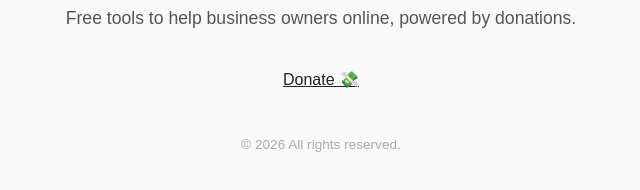
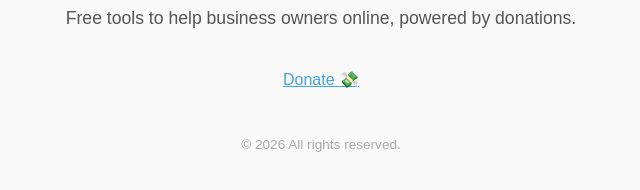
Before and after one commit to Spitfyre347/TheOnlineToolkit, a plain HTML site: page index.html in a window 1280 px wide. Shown: the part 496-686 px from the top of the page, 319-959 px from the left. Drawn offline with Linux system fonts and the light colour scheme.

Commit message:
Update donation link to Ko-fi

```diff
--- a/index.html
+++ b/index.html
@@ -31,7 +31,7 @@
   <img class="logo" src="Flagbot Logo (Circle).png" alt="Logo">
   <h1>The Online Toolkit</h1>
   <p>Free tools to help business owners online, powered by donations.</p>
-  <a href="https://google.com" style="display:inline-block;margin-top:1.5rem;font-size:1rem;color:#222;text-decoration:underline;">Donate 💸</a>
+  <a href="https://ko-fi.com/flagbot" style="display:inline-block;margin-top:1.5rem;font-size:1rem;color:#46a2da;text-decoration:underline;">Donate 💸</a>
   <footer>© 2026 All rights reserved.</footer>
 </body>
 </html>
```
